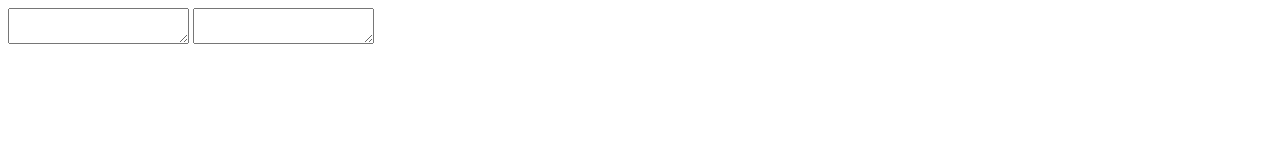
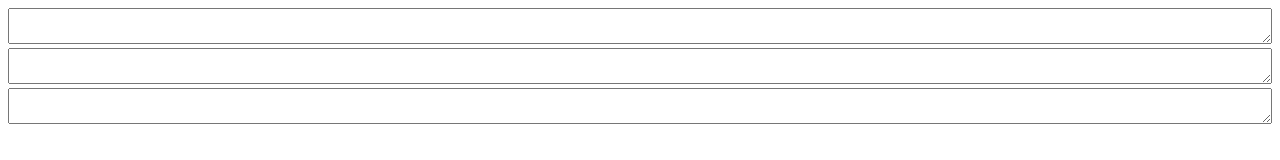
Before and after one commit to sasxa/playground, a website: page static/index.html in a window 1280 px wide. Drawn offline with Linux system fonts and the light colour scheme.

Commit message:
Update textarea

```diff
--- a/static/index.html
+++ b/static/index.html
@@ -5,9 +5,21 @@
   <meta http-equiv="X-UA-Compatible" content="IE=edge">
   <meta name="viewport" content="width=device-width, initial-scale=1.0">
   <title>Document</title>
+  <style>
+    div {
+      display: flex;
+      flex-direction: column;
+    }
+    textarea {
+      margin-bottom: 0.25rem;
+    }
+  </style>
 </head>
 <body>
-  <textarea></textarea>
-  <textarea autocomplete="off"></textarea>
+  <div>
+    <textarea></textarea>
+    <textarea autocomplete="off"></textarea>
+    <textarea autocomplete="on"></textarea>
+  </div>
 </body>
 </html>
```
